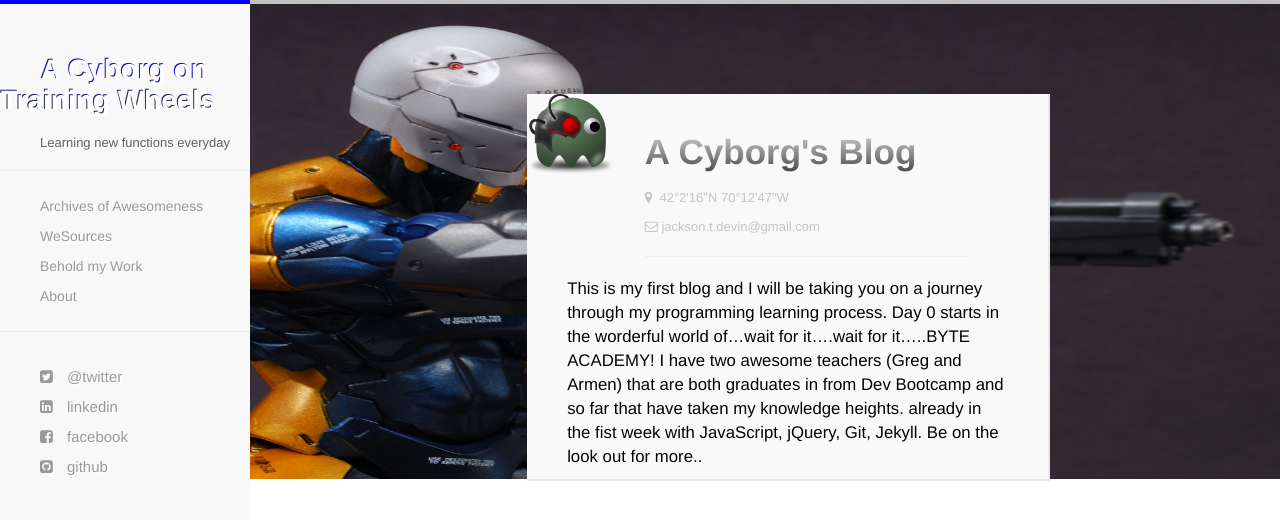
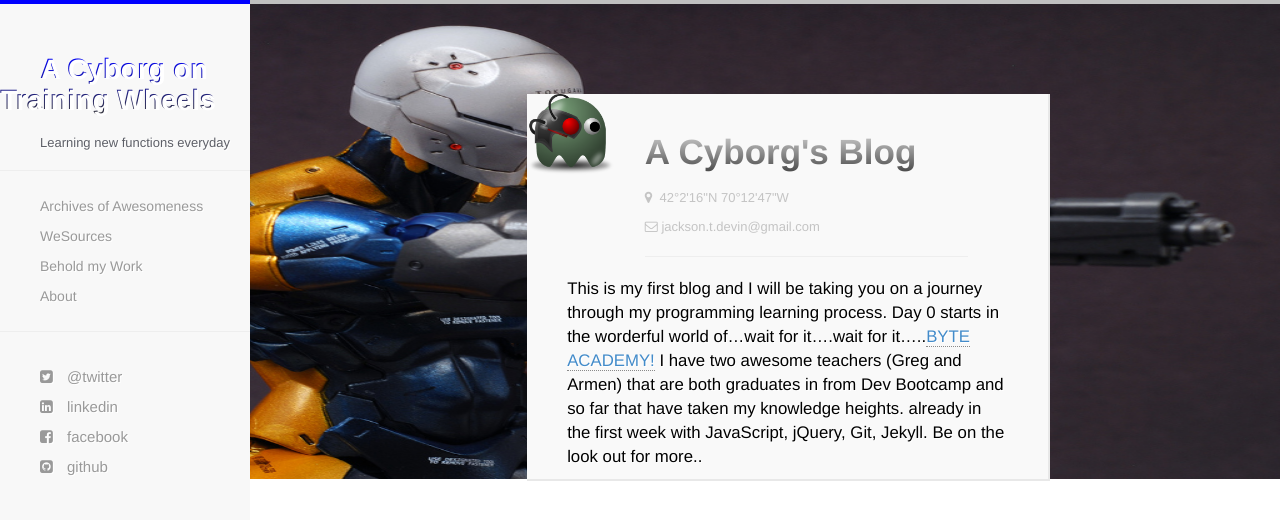
Before and after one commit to jackson-/jackson-.github.io, a Jekyll site: the page built from about.html, in a window 1280 px wide. Shown: the top 520 px of the page. Built offline with Jekyll 4.4.1, drawn with Linux system fonts in a browser that asks for light colours; nearby versions of some CDN libraries; Markdown is read by kramdown in place of the engine named in the settings.

Commit message:
more minor changes

```diff
--- a/about.html
+++ b/about.html
@@ -20,7 +20,7 @@ layout: about
 
 			<div class="row">
 				<div class="col-md-12 letter">
-					<p>This is my first blog and I will be taking you on a journey through my programming learning process. Day 0 starts in the worderful world of…wait for it….wait for it…..BYTE ACADEMY! I have two awesome teachers (Greg and Armen) that are both graduates in from Dev Bootcamp and so far that have taken my knowledge heights. already in the fist week with JavaScript, jQuery, Git, Jekyll. Be on the look out for more.</a>.</p>
+					<p>This is my first blog and I will be taking you on a journey through my programming learning process. Day 0 starts in the worderful world of…wait for it….wait for it…..<a href="http://www.byteacademy.co/">BYTE ACADEMY!</a> I have two awesome teachers (Greg and Armen) that are both graduates in from Dev Bootcamp and so far that have taken my knowledge heights. already in the first week with JavaScript, jQuery, Git, Jekyll. Be on the look out for more.</a>.</p>
 
 				</div>
 			</div>
--- a/links.html
+++ b/links.html
@@ -8,7 +8,7 @@ layout: links
 <div class="container">
 <div id="article">
 		<h1>WeSources</h1>
-		<p>I find that my interests are quite varied and even sometimes odd. Below is a list of resources I have found to be extremely useful in my time. Remember the rule of P.I.E.(Persistent Intelligent Effort) where intelligence is only applied knowledge. So when you're done reading thesea articles or watching these videos TRY them out. Check out my "Random Output of a Young Cyborg" section for miscellaneous gems and goodies I've stumbled into on the web.</p>
+		<p>I find that my interests are quite varied and even sometimes odd. Below is a list of resources I have found to be extremely useful in my time. Remember the rule of P.I.E.(Persistent Intelligent Effort) where intelligence is only applied knowledge. So when you're done reading these articles or watching these videos TRY them out. Check out my "Random Output of a Young Cyborg" section for miscellaneous gems and goodies I've stumbled into on the web.</p>
 		<br>
 		<center>
 		<a href="#fashion"><span class="label label-danger fashion-button">Programming & Tech</span></a>
```
